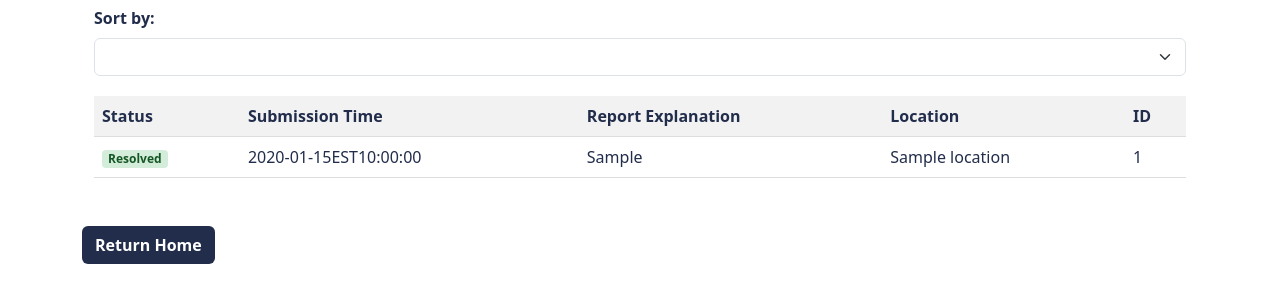
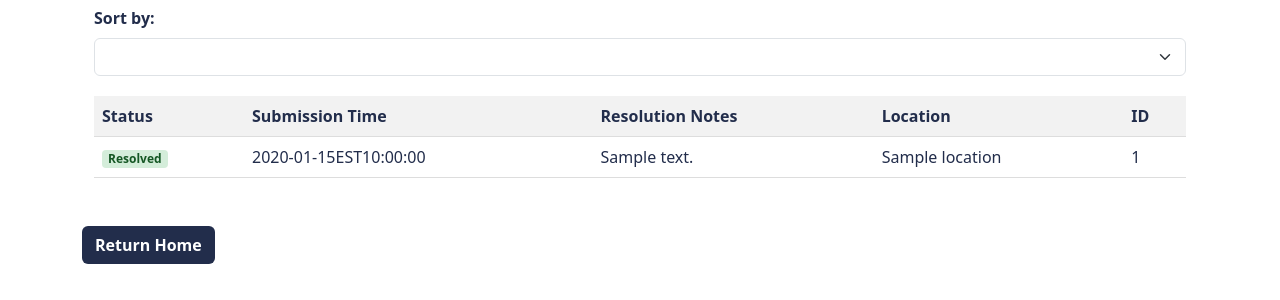
Before and after one commit to MiaLA55/UVA-Dine-Reporter, a Django app: template login/templates/login/list_files_resolved.html in a window 1280 px wide. Shown: the part 210-510 px from the top of the page. Run offline with Django 5.2, Linux system fonts and the light colour scheme; the template is opened without the code that fills it: most values are stand-ins (such as "Sample title", 1, 10 or a date in 2020); some libraries are stand-ins or nearby versions.

Commit message:
resolved reports admin list shows resolution notes in table instead of report explanation

```diff
--- a/login/templates/login/list_files_resolved.html
+++ b/login/templates/login/list_files_resolved.html
@@ -174,7 +174,7 @@
         <tr>
             <th>Status</th>
             <th>Submission Time</th>
-            <th>Report Explanation</th>
+            <th>Resolution Notes</th>
             <th>Location</th>
             <th>ID</th>
         </tr>
@@ -187,7 +187,7 @@
                 <span class="status-label status-resolved">Resolved</span>
             </td>
             <td>{{ report.submission_time|date:"Y-m-dTH:i:s" }}</td>
-            <td>{{ report.report_explanation }}</td>
+            <td>{{ report.report_resolve_notes }}</td>
             <td>{{ report.location }}</td>
             <td>{{ report.id }}</td>
         </tr>
```
